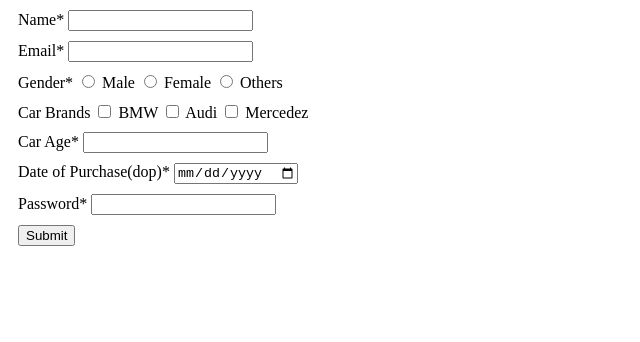
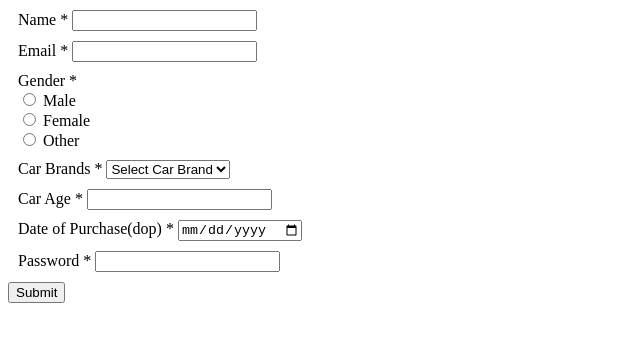
Before and after one commit to acciojob/car-insurance-form-dhrax21, a website: page main.html in a window 1280 px wide. Shown: the whole page, without its empty margins (0-640 px from the left). Drawn offline with Linux system fonts and the light colour scheme.

Commit message:
created a submission

```diff
--- a/main.html
+++ b/main.html
@@ -10,40 +10,46 @@
 	<!-- the entire body must be written by student -->
     <script type="text/javascript" src="./script.js">
 </script>
-
-<form method="get">
-<div><label for= "name">Name*</label>
-<input type="text" id="name"></div>
-
-<div><label for= "email">Email*</label>
-<input type="email" id="email"></div>
-
-<div><label>Gender*</label>
-<input type="radio" name= "gender">
-<label for="gender">Male</label>
-<input type="radio" name="gender">
-<label for="gender">Female</label>
-<input type="radio" name="gender">
-<label for="gender">Others</label></div>
-
-<div><label for= "cars">Car Brands</label>
-<input type="checkbox" id="cars">
-<label for="cars">BMW</label>
-<input type="checkbox" id="cars">
-<label for="cars">Audi</label>
-<input type="checkbox" id="cars">
-<label for="Mecedez">Mercedez</label></div>
-
-<div><label for= "carage">Car Age*</label>
-<input type="number" id="age"> </div>
-
-<div><label for= "dob">Date of Purchase(dop)*</label>
-<input type="date" id = "dob"></div>
-
-<div><label for= "password">Password*</label>
-<input type="password" id="password"></div>
-
-<div><button type="submit">Submit</button></div>
+<form method="post">
+  <div>
+    <label for="name">Name *</label>
+    <input type="text" id="name" name="name" required>
+  </div>
+  <div>
+    <label for="email">Email *</label>
+    <input type="email" id="email" name="email" required>
+  </div>
+  <div>
+    <label>Gender *</label><br>
+    <input type="radio" id="male" name="gender" value="male" required>
+    <label for="male">Male</label><br>
+    <input type="radio" id="female" name="gender" value="female" required>
+    <label for="female">Female</label><br>
+    <input type="radio" id="other" name="gender" value="other" required>
+    <label for="other">Other</label>
+  </div>
+  <div>
+    <label for="cars">Car Brands *</label>
+    <select id="cars" name="car_brands" required>
+      <option value="">Select Car Brand</option>
+      <option value="BMW">BMW</option>
+      <option value="Audi">Audi</option>
+      <option value="Mercedez">Mercedez</option>
+    </select>
+  </div>
+  <div>
+    <label for="carage">Car Age *</label>
+    <input type="number" id="carage" name="car_age" required>
+  </div>
+  <div>
+    <label for="dop">Date of Purchase(dop) *</label>
+    <input type="date" id="dop" name="date_of_purchase" required>
+  </div>
+  <div>
+    <label for="password">Password *</label>
+    <input type="password" id="password" name="password" required>
+  </div>
+  <button type="submit">Submit</button>
 </form>
 </body>
 </html>
```
